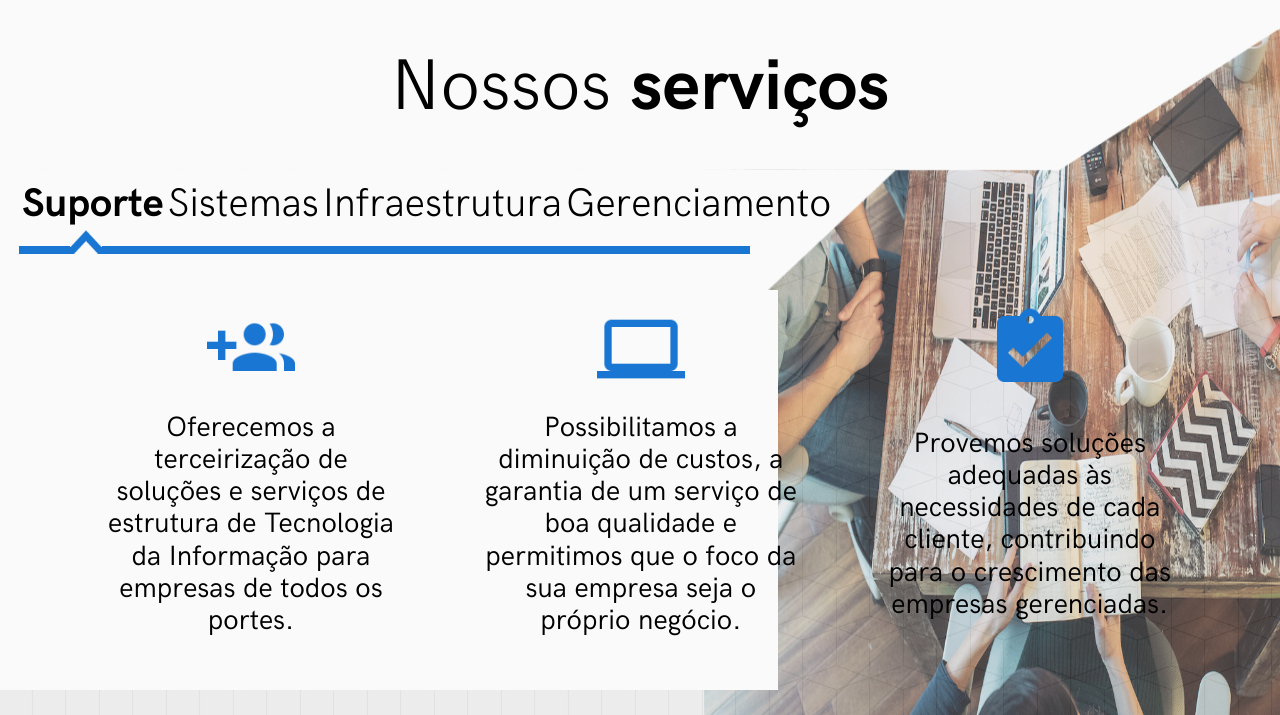
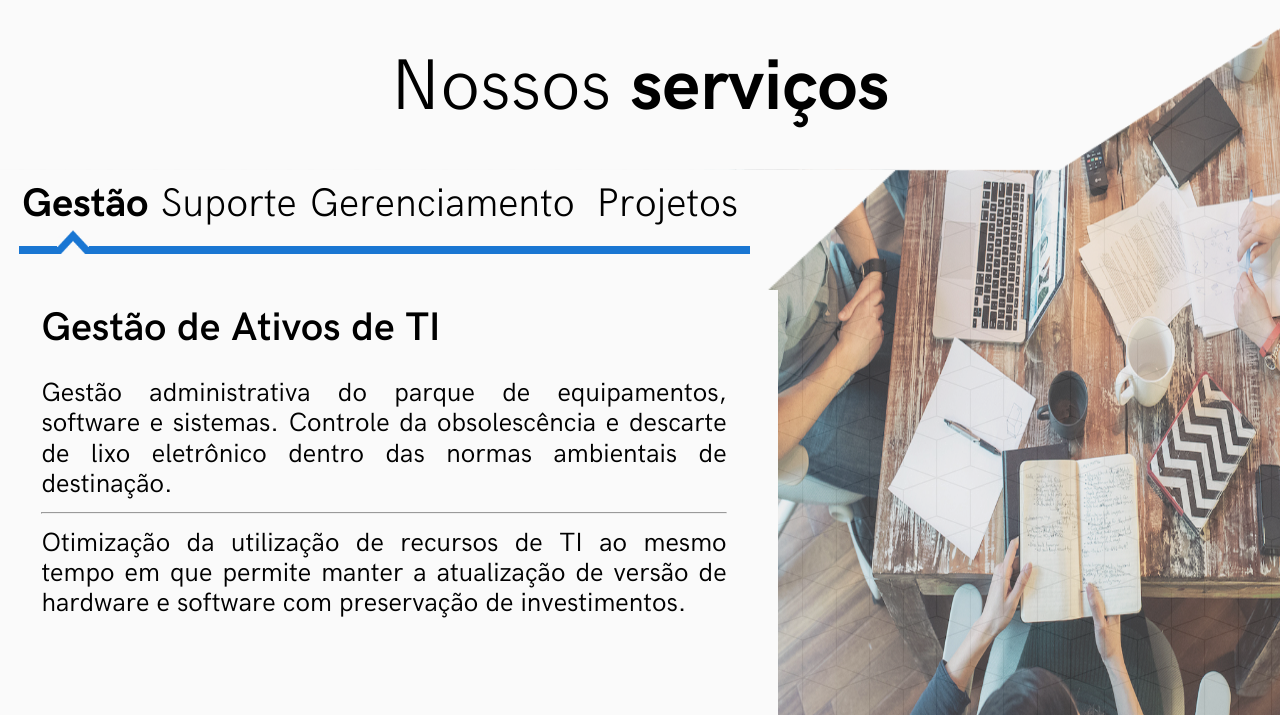
Before and after one commit to meist3r-ed/technoworkers, a plain HTML site: page services.html in a window 1280 px wide. Shown: the part 85-800 px from the top of the page. Drawn offline with Linux system fonts and the light colour scheme.

Commit message:
Services page on the works

```diff
--- a/css/services.css
+++ b/css/services.css
@@ -60,7 +60,7 @@
 }
 
 #bottom{
-    height: 50vh;
+    height: 55vh;
     width: 60.8%;
     margin-left: 0;
     margin-right: auto;
@@ -103,7 +103,7 @@
 
 #bracket{
     margin-top: -3vh;
-    margin-left: 4%;
+    margin-left: 3%;
     height: 3vh;
     width: 4vh;
     background: url("../img/services/bracket.jpg");
@@ -115,41 +115,21 @@
 #content_table{
     z-index: 3;
     margin-top: 6vh;
-    margin-left: auto;
-    margin-right: auto;
-    text-align: center;
+    margin-left: 3%;
+    text-align: justify;
     height: auto;
-    width: 90vw;
+    width: 54%;
 }
 
-.content_icon{
-    height: 11vh;
-    width: 11vh;
-    margin-left: auto;
-    margin-right: auto;
-    background-size: 100% 100%;
-    background-repeat: no-repeat;
+#content_text_title{
+    font-size: 5vh;
 }
 
-#icon_1{
-    background-image: url("../img/about/icon_1.png");
-}
-
-#icon_2{
-    background-image: url("../img/about/icon_2.png");
-}
-
-#icon_3{
-    background-image: url("../img/about/icon_3.png");
+#content_text_title_2{
+    font-size: 5vh;
 }
 
 .content_text{
-    font-size: 3.5vh;
-    padding-top: 2vh;
-    padding-left: 5vh;
-    padding-right: 5vh;
+    font-size: 3.3vh;
+    padding-top: 3vh;
 }
-
-#footer{
-    margin-top: 35vh;
-}
--- a/script/services.js
+++ b/script/services.js
@@ -1,39 +1,66 @@
+function services_button_1_text(){
+    var text = "Gestão administrativa do parque de equipamentos, "
+    + "software e sistemas. Controle da obsolescência e "
+    + "descarte de lixo eletrônico dentro das normas ambientais "
+    + "de destinação. "
+    + "<hr></hr> "
+    + "Otimização da utilização de recursos de "
+    + "TI ao mesmo tempo em que permite manter a atualização de "
+    + "versão de hardware e software com preservação de investimentos. ";
+    return text;
+}
+
+function services_button_2_text(){
+    var text = "Suporte, presencial e remoto, à utilização "
+    + "do ambiente de TI do nível básico ao avançado. "
+    + "<hr></hr> "
+    + "O foco deste serviço ao usuário final que precisados recursos de "
+    + "TI como ferramental para executar suas tarefas cotidianas."
+    return text;
+}
+
 function services_clear_buttons(){
     var button = document.getElementById("button_1");
+    button.innerHTML = "Gestão";
+
+    button = document.getElementById("button_2");
     button.innerHTML = "Suporte";
 
-    button = document.getElementById("button_2");
-    button.innerHTML = "Sistemas";
-
     button = document.getElementById("button_3");
-    button.innerHTML = "Infraestrutura";
+    button.innerHTML = "Gerenciamento";
 
     button = document.getElementById("button_4");
-    button.innerHTML = "Gerenciamento";
+    button.innerHTML = "Projetos";
 }
 
 function services_select(num){
     var curbut = "button_" + num.toString();
     var bracket = document.getElementById("bracket");
     var button = document.getElementById(curbut);
+    var title = document.getElementById("content_text_title");
+    var body = document.getElementById("content_text_body");
     services_clear_buttons();
 
     switch(num){
         case 1:
-            bracket.style.marginLeft = "4%";
-            button.innerHTML = "<span class=\"text_bold\">Suporte</span>";
+            bracket.style.marginLeft = "3%";
+            button.innerHTML = "<span class=\"text_bold\">Gestão</span>";
+            title.innerHTML = "Gestão de Ativos de TI";
+            body.innerHTML = services_button_1_text();
             break;
         case 2:
-            bracket.style.marginLeft = "14.5%";
-            button.innerHTML = "<span class=\"text_bold\">Sistemas</span>";
+            bracket.style.marginLeft = "14%";
+            button.innerHTML = "<span class=\"text_bold\">Suporte</span>";
+            title.innerHTML = "Service Desk";
+            body.innerHTML = services_button_2_text();
             break;
         case 3:
-            bracket.style.marginLeft = "28.5%";
-            button.innerHTML = "<span class=\"text_bold\">Infraestrutura</span>";
+            bracket.style.marginLeft = "29.5%";
+            button.innerHTML = "<span class=\"text_bold\">Gerenciamento</span>";
             break;
         case 4:
-            bracket.style.marginLeft = "46.5%";
-            button.innerHTML = "<span class=\"text_bold\">Gerenciamento</span>";
+            bracket.style.marginLeft = "49%";
+            button.innerHTML = "<span class=\"text_bold\">Projetos</span>";
             break;
         default:
             break;
--- a/services.html
+++ b/services.html
@@ -82,19 +82,19 @@
                         <tr class="text_light">
                             <td class="services_button" id="button_1"
                                 onClick="services_select(1)">
-                                <span class="text_bold">Suporte</span>
+                                <span class="text_bold">Gestão</span>
                             </td>
                             <td class="services_button" id="button_2"
                                 onClick="services_select(2)">
-                                Sistemas
+                                Suporte
                             </td>
                             <td class="services_button" id="button_3"
                                 onClick="services_select(3)">
-                                Infraestrutura
+                                Gerenciamento
                             </td>
                             <td class="services_button" id="button_4"
                                 onClick="services_select(4)">
-                                Gerenciamento
+                                Projetos
                             </td>
                         </tr>
                     </table>
@@ -103,27 +103,29 @@
                 </div>
 
                 <table id="content_table">
-                    <tr id="content_icon_row">
-                        <td> <div class="content_icon" id="icon_1"></div> </td>
-                        <td> <div class="content_icon" id="icon_2"></div> </td>
-                        <td> <div class="content_icon" id="icon_3"></div> </td>
+                    <tr id="content_title">
+                        <td class="text_semibold" id="content_text_title">
+                            Gestão de Ativos de TI
+                        </td>
                     </tr>
                     <tr class="text_regular" id="content_text_row">
-                        <td class="content_text" id="content_A">
-                            Oferecemos a terceirização de soluções e
-                             serviços de estrutura de Tecnologia da
-                             Informação para empresas de todos os portes.
+                        <td class="content_text" id="content_text_body">
+                                Gestão administrativa do parque de equipamentos,
+                                software e sistemas. Controle da obsolescência e
+                                descarte de lixo eletrônico dentro das normas ambientais
+                                de destinação.
+                            <hr></hr>
+                                Otimização da utilização de recursos de
+                                TI ao mesmo tempo em que permite manter a atualização de
+                                versão de hardware e software com preservação de investimentos.
                         </td>
-                        <td class="content_text" id="content_B">
-                            Possibilitamos a diminuição de custos,
-                             a garantia de um serviço de boa qualidade e
-                             permitimos que o foco da sua empresa seja
-                             o próprio negócio.
+                    </tr>
+                    <tr id="content_title_2">
+                        <td class="text_semibold" id="content_text_title_2">
                         </td>
-                        <td class="content_text" id="content_C">
-                            Provemos soluções adequadas às necessidades
-                             de cada cliente, contribuindo para o
-                             crescimento das empresas gerenciadas.
+                    </tr>
+                    <tr class="text_regular" id="content_text_row_2">
+                        <td class="content_text" id="content_text_body_2">
                         </td>
                     </tr>
                 </table>
```
